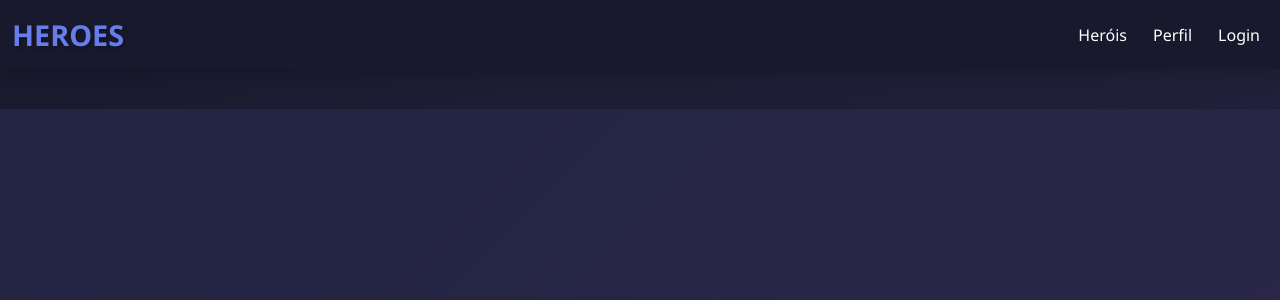
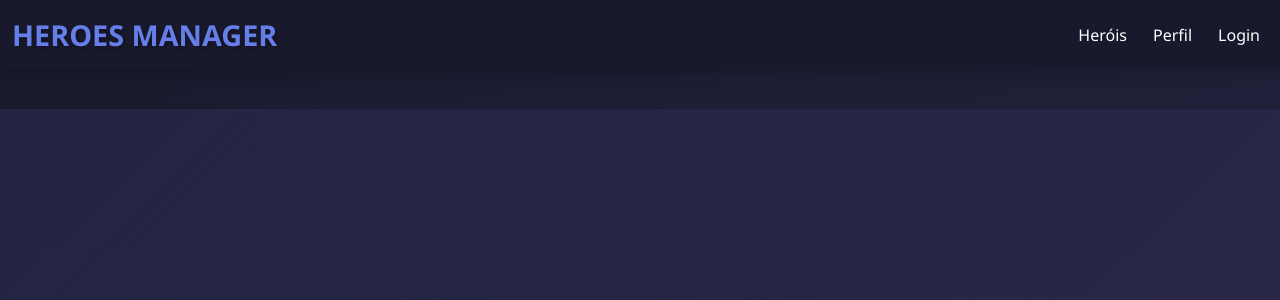
Before and after one commit to danipla4853Y/Hero-Manager, a Flask app: page /home in a window 1280 px wide. Shown: the top 300 px of the page. Run offline with Flask 3, Linux system fonts and the light colour scheme.

Commit message:
Modify home.html structure and content
Updated navbar branding and improved hero section text.

```diff
--- a/templates/home.html
+++ b/templates/home.html
@@ -15,7 +15,7 @@
     <!-- Navbar -->
     <nav class="navbar navbar-expand-lg navbar-dark sticky-top">
         <div class="container-fluid">
-            <a class="navbar-brand" href="#">HEROES</a>
+            <a class="navbar-brand" href="#">HEROES MANAGER</a>
             <button class="navbar-toggler" type="button" data-bs-toggle="collapse" data-bs-target="#navbarNav">
                 <span class="navbar-toggler-icon"></span>
             </button>
```
